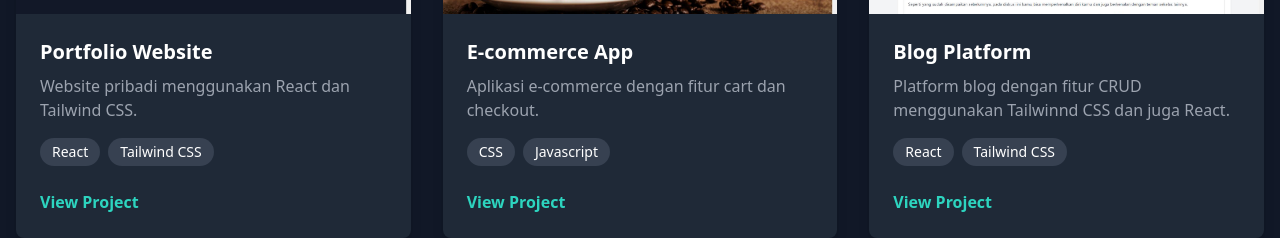
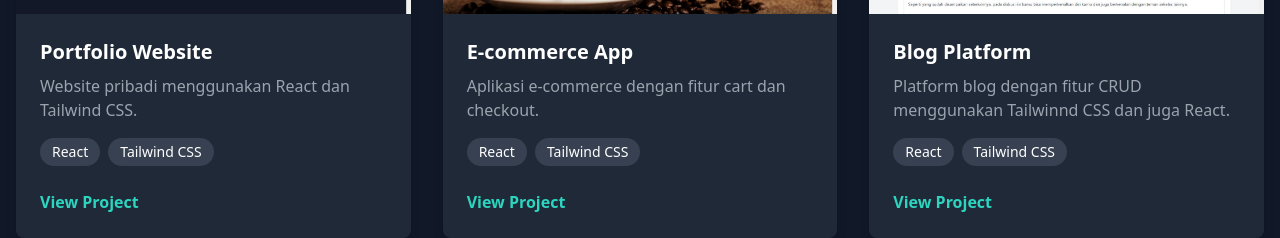
Before and after one commit to mayangpuspitasari/portofolio, a React (Vite) app: page / in a window 1280 px wide. Shown: the part 2240-2478 px from the top of the page. Built offline with nearby package versions, Linux system fonts and the light colour scheme.

Commit message:
ganti link

```diff
--- a/src/components/Project.jsx
+++ b/src/components/Project.jsx
@@ -16,8 +16,8 @@ const projects = [
     title: 'E-commerce App',
     description: 'Aplikasi e-commerce dengan fitur cart dan checkout.',
     image: ecommerceImg,
-    link: 'https://mayangpuspitasari.github.io/coffe-shop/',
-    technologies: ['CSS', 'Javascript'],
+    link: 'https://e-commerce-weld-three-12.vercel.app/',
+    technologies: ['React', 'Tailwind CSS'],
   },
   {
     title: 'Blog Platform',
```
